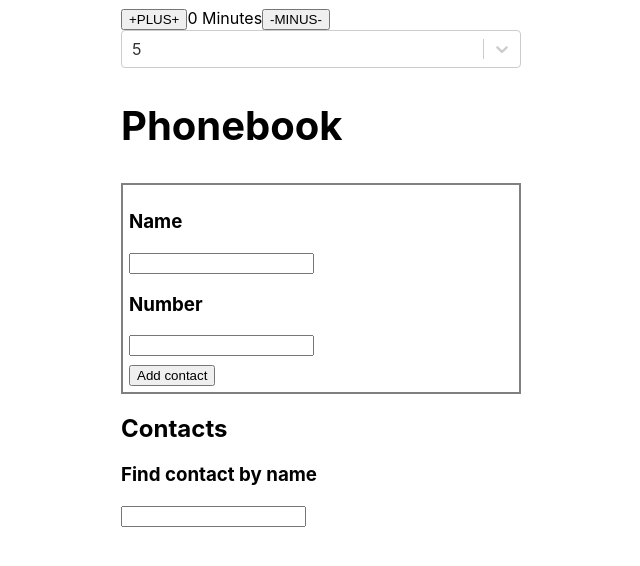
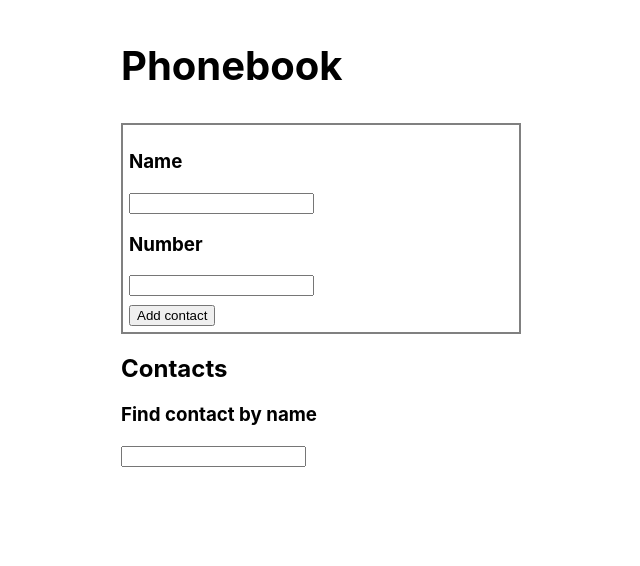
Before and after one commit to Oleh-Li/phonebook-v1, a React (Create React App) app: page / in a window 1280 px wide. Shown: the top 566 px of the page, without its empty margins (319-959 px from the left). Built offline with nearby package versions, Linux system fonts and the light colour scheme.

Commit message:
delete counter components with redux

```diff
--- a/src/components/App.js
+++ b/src/components/App.js
@@ -5,10 +5,6 @@ import ContactForm from "./contactForm/ContactForm";
 import ContactList from "./contactList/ContactList";
 import Filter from "./filter/Filter";
 import popTransition from "./transitions/pop.module.css";
-import Timer from "./timer/TimerContainer";
-
-// import store from '../redux/store'
-import StepSelector from "./stepSelector/StepSelector";
 
 export default class App extends Component {
   state = {
@@ -70,8 +66,7 @@ export default class App extends Component {
     const nameArr = contacts.map((item) => item.name);
     return (
       <div className={styles.app}>
-        <Timer />
-        <StepSelector />
+
         <CSSTransition in={true} classNames={popTransition} timeout={200}>
           <h2 className={styles.title}>Phonebook</h2>
         </CSSTransition>
--- a/src/components/stepSelector/StepSelector.js
+++ /dev/null
@@ -1,23 +0,0 @@
-import Select from "react-select";
-import { connect } from "react-redux";
-import * as timerActions from '../../redux/timerActions'
-
-const options = [
-  { value: 5, label: 5 },
-  { value: 10, label: 10 },
-  { value: 15, label: 15 },
-];
-
-const StepSelector = ({value, onChange}) => (
-  <Select options={options} value={value} onChange={onChange} />
-);
-
-const mapStateToProps = (state)=>({
-  value: state.timer.step
-})
-
-const mapDispatchToProps = (dispatch)=>({
-  onChange: (step)=>dispatch(timerActions.changeStep(step))
-})
-
-export default connect(mapStateToProps, mapDispatchToProps)(StepSelector);
--- a/src/components/timer/Timer.js
+++ /dev/null
@@ -1,13 +0,0 @@
-const Timer = ({ value, step, onIncrementm, onDecrement }) => (
-  <div>
-    <button type="button" onClick={() => onIncrementm(step)}>
-      +PLUS+
-    </button>
-    <span>{value} Minutes</span>
-    <button type="button" onClick={() => onDecrement(step)}>
-      -MINUS-
-    </button>
-  </div>
-);
-
-export default Timer;
--- a/src/components/timer/TimerContainer.js
+++ /dev/null
@@ -1,15 +0,0 @@
-import { connect } from "react-redux";
-import * as timerActions from "../../redux/timerActions";
-import Timer from "./Timer";
-
-const mapStateToProps = (state) => ({
-  value: state.timer.value,
-  step: state.timer.step.label,
-});
-
-const mapDispatchToProps = (dispatch) => ({
-  onIncrementm: (step) => dispatch(timerActions.increment(step)),
-  onDecrement: (step) => dispatch(timerActions.decrement(step)),
-});
-
-export default connect(mapStateToProps, mapDispatchToProps)(Timer);
--- a/src/redux/store.js
+++ /dev/null
@@ -1,15 +0,0 @@
-import { createStore, combineReducers } from "redux";
-import { devToolsEnhancer } from "redux-devtools-extension";
-import timerReducer from "./timerReducer";
-
-//пример болванки
-// const reducer = (state = {}, action) => state;
-// const store = createStore(reducer);
-
-const rootReducer = combineReducers({
-  timer: timerReducer,
-});
-
-const store = createStore(rootReducer, devToolsEnhancer());
-
-export default store;
--- a/src/redux/timerActions.js
+++ /dev/null
@@ -1,20 +0,0 @@
-export const Type = {
-  INCREMENT: "INCREMENT",
-  DECREMENT: "DECREMENT",
-  CHANGE_STEP: "CHANGE_STEP",
-};
-
-export const increment = (value) => ({
-  type: Type.INCREMENT,
-  payload: value,
-});
-
-export const decrement = (value) => ({
-  type: Type.DECREMENT,
-  payload: value,
-});
-
-export const changeStep = (step) => ({
-  type: Type.CHANGE_STEP,
-  payload: step,
-});
--- a/src/redux/timerReducer.js
+++ /dev/null
@@ -1,37 +0,0 @@
-import { combineReducers } from "redux";
-import { Type } from "./timerActions";
-
-const valueReducer = (state = 0, { type, payload }) => {
-  // option argument = type andpauload
-  switch (type) {
-    case Type.INCREMENT:
-      return state + parseInt(payload);
-
-    case Type.DECREMENT:
-      return state - payload;
-
-    default:
-      return state;
-  }
-};
-
-const stepReducer = (
-  state = {
-    value: 5,
-    label: "5",
-  },
-  { type, payload }
-) => {
-  switch (type) {
-    case Type.CHANGE_STEP:
-      return payload;
-
-    default:
-      return state;
-  }
-};
-
-export default combineReducers({
-  value: valueReducer,
-  step: stepReducer,
-});
```
Also changed, not shown: src/index.js (+4 -6 lines), src/redux/stepReducer.js (deleted, +0 -12 lines), src/redux/steps.md (deleted, +0 -8 lines).
